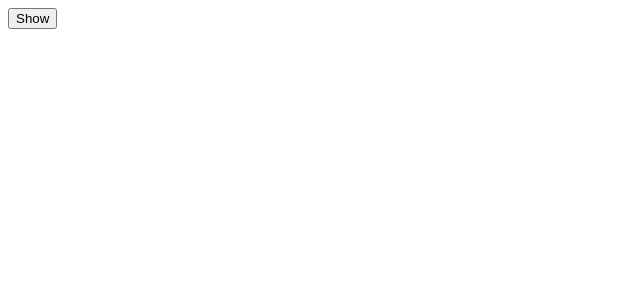
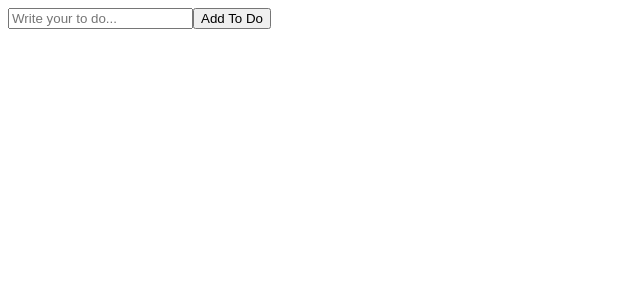
Before and after one commit to hoseCloud/practice_reactJS, a React (Create React App) app in the folder practice_react/: page / in a window 1280 px wide. Shown: the top 300 px of the page, without its empty margins (0-640 px from the left). Built offline with nearby package versions, Linux system fonts and the light colour scheme.

Commit message:
Add feature todo list

```diff
--- a/practice_react/src/App.js
+++ b/practice_react/src/App.js
@@ -1,21 +1,27 @@
 import { useState, useEffect } from "react";
 
-function Hello() {
-  useEffect(() => {
-    console.log("created :)");
-    return () => console.log("destoryed :(");
-  }, []);
-  return <h1>Hello</h1>;
-}
-
 function App() {
-  const [showing, setShowing] = useState(false);
-  const onClick = () => setShowing((prev) => !prev);
-
+  const [toDo, setToDo] = useState("");
+  const [toDos, setToDos] = useState([]);
+  const onChange = (event) => setToDo(event.target.value);
+  const onSubmit = (event) => {
+    event.preventDefault();
+    if (toDo === "") return;
+    setToDos((currentArray) => [toDo, ...currentArray]);
+    setToDo("");
+  };
+  console.log(toDos);
   return (
     <div>
-      {showing ? <Hello /> : null}
-      <button onClick={onClick}>{showing ? "Hide" : "Show"}</button>
+      <form onSubmit={onSubmit}>
+        <input
+          onChange={onChange}
+          value={toDo}
+          type="text"
+          placeholder="Write your to do..."
+        />
+        <button>Add To Do</button>
+      </form>
     </div>
   );
 }
```
